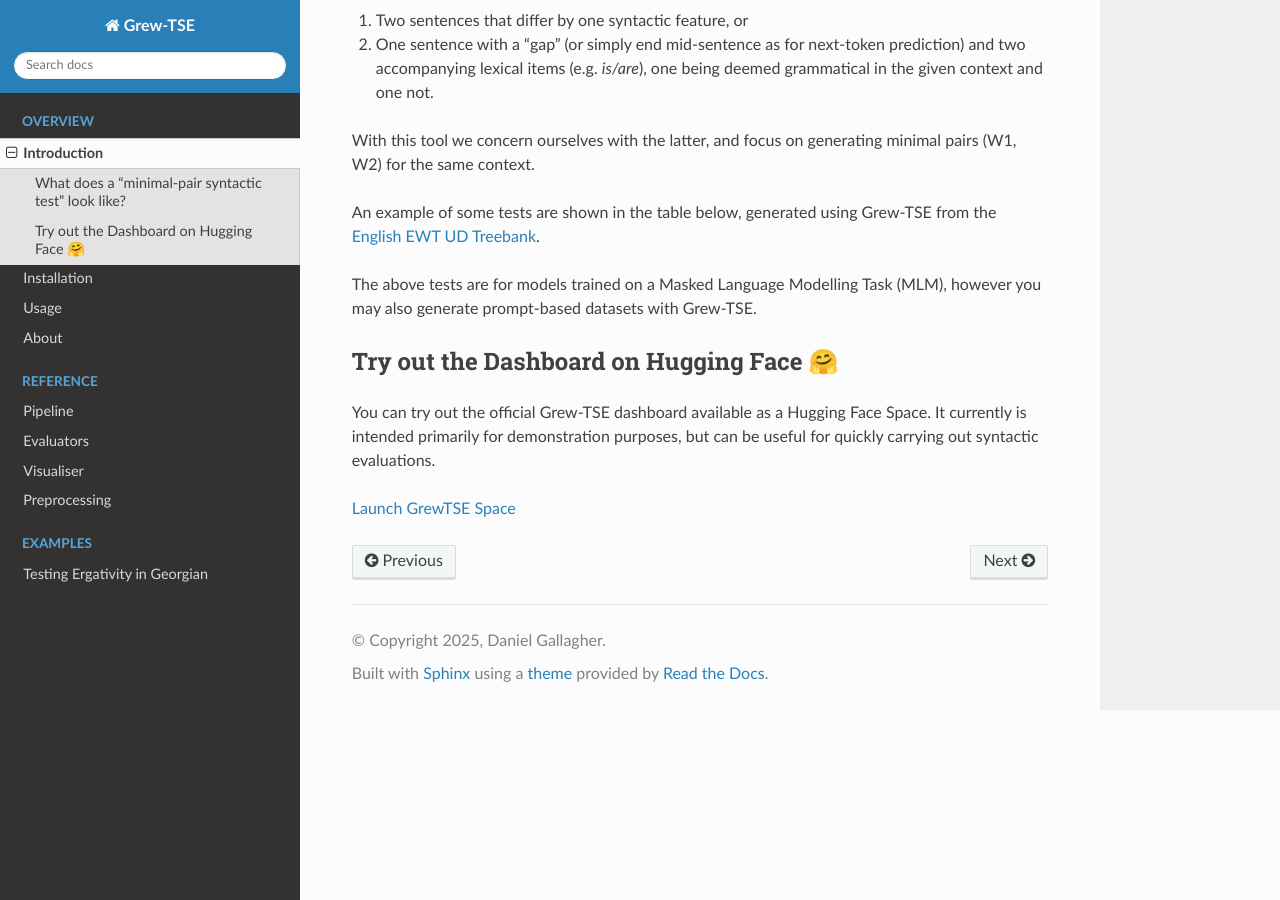
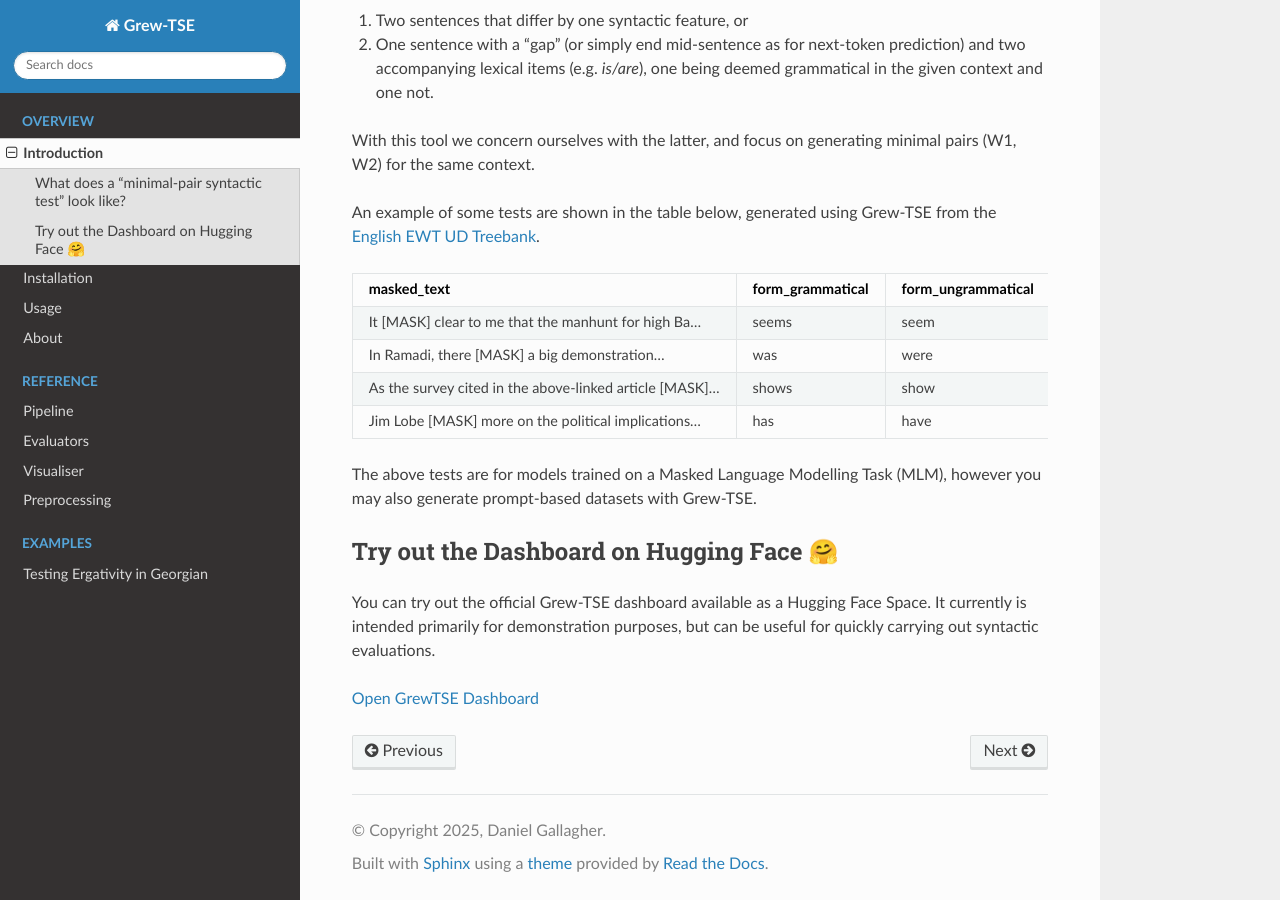
Before and after one commit to DanielGall500/Grew-TSE, a Sphinx documentation site: the page built from docs/source/introduction.rst, in a window 1280 px wide and 900 px high, scrolled down 807 px. Built offline with Sphinx 7.4.7 and the Read the Docs theme 3.1.0, drawn with Linux system fonts in a browser that asks for light colours.

Commit message:
fixed table

```diff
--- a/docs/source/introduction.rst
+++ b/docs/source/introduction.rst
@@ -30,15 +30,15 @@ With this tool we concern ourselves with the latter, and focus on generating min
 An example of some tests are shown in the table below, generated using Grew-TSE from the `English EWT UD Treebank <https://universaldependencies.org/treebanks/en_ewt/index.html>`_.
 
 +------------------------------------------------------------+------------------+-------------------+
-| masked_text                                                | form_grammatical | form_ungrammatical |
+| masked_text                                                | form_grammatical | form_ungrammatical|
 +============================================================+==================+===================+
-| It [MASK] clear to me that the manhunt for high Ba...     | seems            | seem              |
+| It [MASK] clear to me that the manhunt for high Ba...      | seems            | seem              |
 +------------------------------------------------------------+------------------+-------------------+
-| In Ramadi, there [MASK] a big demonstration...            | was              | were              |
+| In Ramadi, there [MASK] a big demonstration...             | was              | were              |
 +------------------------------------------------------------+------------------+-------------------+
-| As the survey cited in the above-linked article [MASK]... | shows            | show              |
+| As the survey cited in the above-linked article [MASK]...  | shows            | show              |
 +------------------------------------------------------------+------------------+-------------------+
-| Jim Lobe [MASK] more on the political implications...     | has              | have              |
+| Jim Lobe [MASK] more on the political implications...      | has              | have              |
 +------------------------------------------------------------+------------------+-------------------+
 
 The above tests are for models trained on a Masked Language Modelling Task (MLM), however you may also generate prompt-based datasets with Grew-TSE.
@@ -49,4 +49,4 @@ Try out the Dashboard on Hugging Face 🤗
 You can try out the official Grew-TSE dashboard available as a Hugging Face Space.
 It currently is intended primarily for demonstration purposes, but can be useful for quickly carrying out syntactic evaluations.
 
-`Launch GrewTSE Space <https://huggingface.co/spaces/DanielGallagherIRE/Grew-TSE>`_
+`Open GrewTSE Dashboard <https://huggingface.co/spaces/DanielGallagherIRE/Grew-TSE>`_
```
